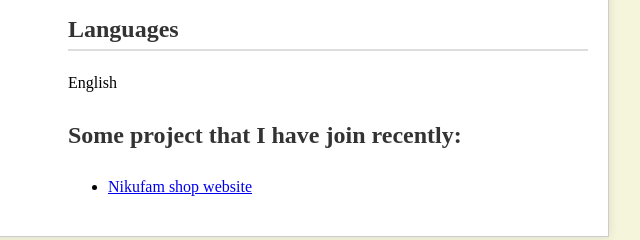
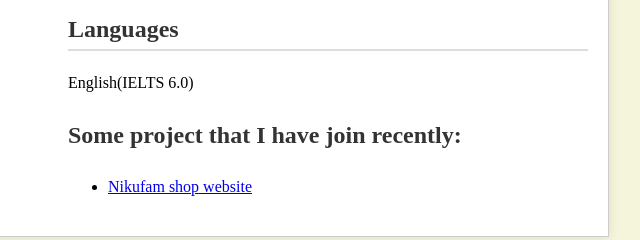
Before and after one commit to platsaver/testing, a plain HTML site: page index.html in a window 1280 px wide. Shown: the part 447-687 px from the top of the page, 452-1092 px from the left. Drawn offline with Linux system fonts and the light colour scheme.

Commit message:
Update index.html

```diff
--- a/index.html
+++ b/index.html
@@ -66,7 +66,7 @@
             </div>
             <div class="section">
                 <h2>Languages</h2>
-                <p>English</p>
+                <p>English(IELTS 6.0)</p>
             </div>
             <div>
                 <h2>Some project that I have join recently:</h2>
```
